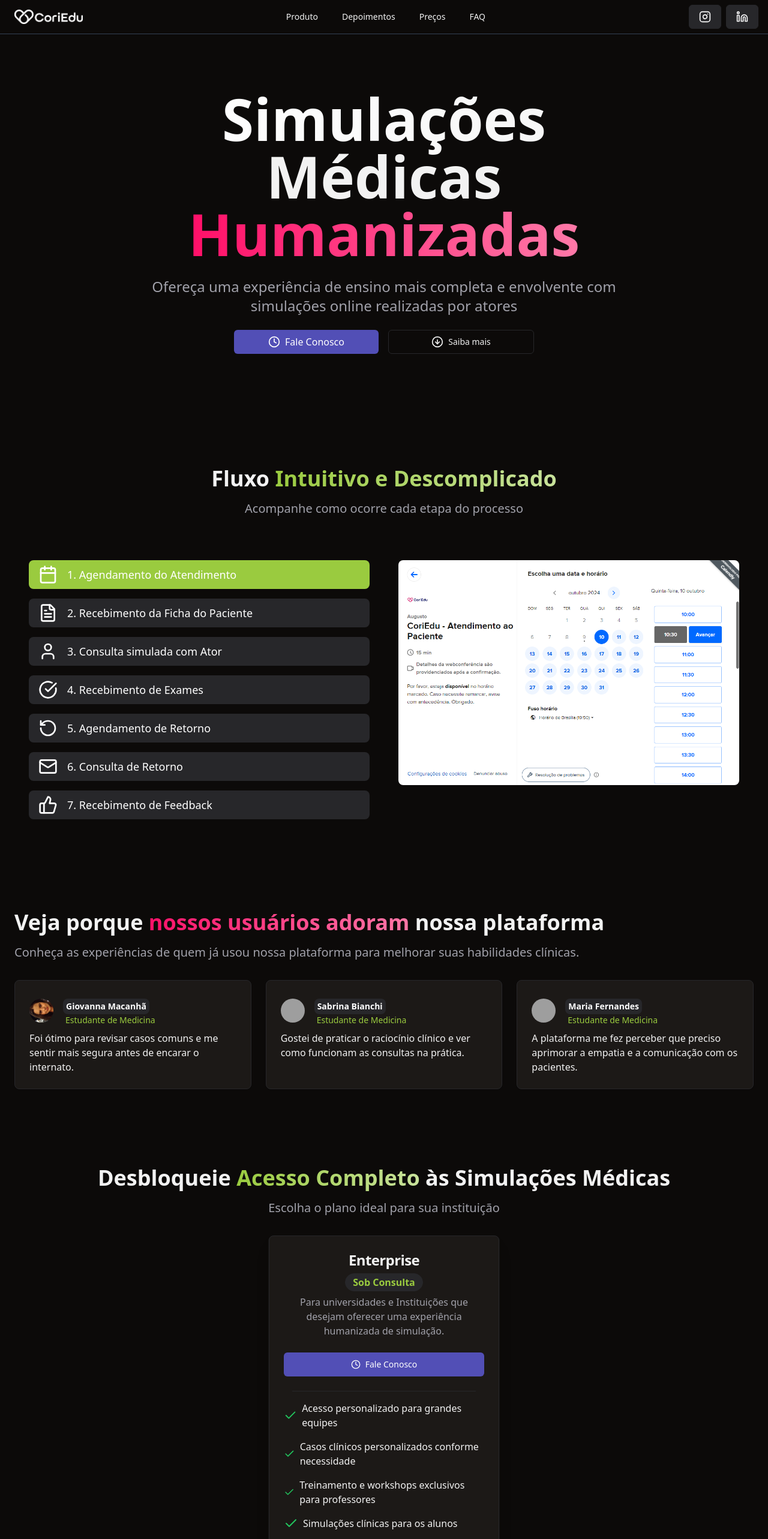
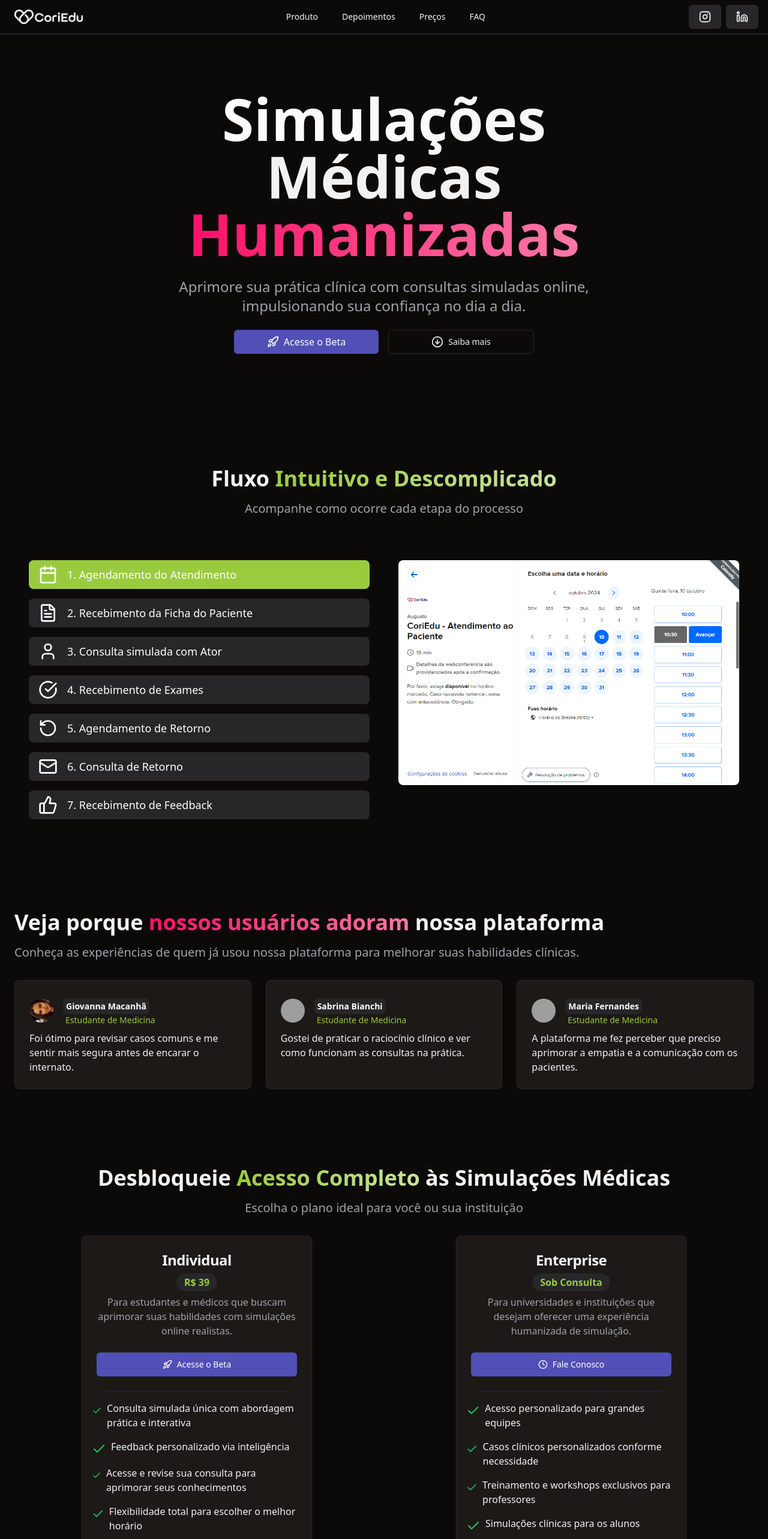
Before and after one commit to augrumph/CoriEduLanding, a React (Vite) app: page / in a window 1280 px wide. Shown: the top 2566 px of the page at 60% size. Built offline with nearby package versions, Linux system fonts and the light colour scheme; grey boxes are pictures that could not be loaded.

Commit message:
commit correções 8

```diff
--- a/package.json
+++ b/package.json
@@ -33,6 +33,7 @@
     "jsonwebtoken": "^9.0.2",
     "lucide-react": "^0.445.0",
     "morgan": "^1.10.0",
+    "nodemailer": "^6.9.16",
     "react": "^18.3.1",
     "react-dom": "^18.3.1",
     "react-scroll": "^1.9.0",
--- a/src/components/Hero.tsx
+++ b/src/components/Hero.tsx
@@ -1,25 +1,22 @@
 import { useState } from "react";
 import { Button } from "./ui/button";
 import { buttonVariants } from "./ui/button";
-import { ArrowDownCircle, Clock } from "lucide-react"; // Importando os ícones
+import { ArrowDownCircle, Rocket } from "lucide-react"; // Alterado para importar Rocket
 import ScheduleTestModal from "./ScheduleTestModal"; // Importação do modal
 
 export const Hero = () => {
   const [isModalOpen, setIsModalOpen] = useState(false);
 
   return (
-    <section
-      className="container flex flex-col justify-center items-center h-[calc(100vh-175px)] py-20 text-center space-y-8"
-      /* h-[calc(100vh-25px)]: Altura total da tela menos 25px */
-    >
+    <section className="container flex flex-col justify-center items-center h-[calc(100vh-175px)] py-20 text-center space-y-8">
       <div className="space-y-6 max-w-[800px] mx-auto">
         {/* Título */}
         <main
           className="
-            text-6xl      /* Tamanho maior para telas menores */
-            sm:text-6xl   /* Tamanho para >= 640px */
-            md:text-7xl   /* Tamanho para >= 768px */
-            lg:text-8xl   /* Tamanho para >= 1024px */
+            text-6xl
+            sm:text-6xl
+            md:text-7xl
+            lg:text-8xl
             font-bold
           "
         >
@@ -52,27 +49,27 @@ export const Hero = () => {
 
         {/* Subtítulo */}
         <p className="text-xl md:text-2xl text-muted-foreground mx-auto">
-          Ofereça uma experiência de ensino mais completa e envolvente com
-          simulações online realizadas por atores
+          Aprimore sua prática clínica com consultas simuladas online,
+          impulsionando sua confiança no dia a dia.
         </p>
 
         {/* Botões */}
         <div className="flex flex-col sm:flex-row items-center justify-center sm:space-x-4 space-y-4 sm:space-y-0 w-full max-w-[500px] mx-auto">
           <Button
             onClick={() => setIsModalOpen(true)}
-            className="flex-1 bg-[#524FB6] text-white text-[1rem] py-3 hover:bg-primary-dark font-normal flex items-center justify-center gap-2 min-w-[200px]" /* Define o min-width */
+            className="flex-1 bg-[#524FB6] text-white text-[1rem] py-3 hover:bg-primary-dark font-normal flex items-center justify-center gap-2 min-w-[200px]"
           >
-            <Clock className="h-5 w-5" /> {/* Ícone do relógio */}
-            Fale Conosco
+            <Rocket className="h-5 w-5" /> {/* Ícone do foguete */}
+            Acesse o Beta
           </Button>
 
           <a
-            href="#howItWorks" /* Referência ao ID do componente */
+            href="#howItWorks"
             className={`flex-1 ${buttonVariants({
               variant: "outline",
-            })} flex items-center justify-center space-x-2 text-[1rem] py-3 min-w-[200px]`} /* Define o min-width */
+            })} flex items-center justify-center space-x-2 text-[1rem] py-3 min-w-[200px]`}
           >
-            <ArrowDownCircle className="w-5 h-5" /> {/* Adiciona o ícone */}
+            <ArrowDownCircle className="w-5 h-5" />
             <span>Saiba mais</span>
           </a>
         </div>
--- a/src/components/Pricing.tsx
+++ b/src/components/Pricing.tsx
@@ -8,13 +8,13 @@ import {
   CardHeader,
   CardTitle,
 } from "@/components/ui/card";
-import { Check, Clock } from "lucide-react"; // Importa o ícone Clock
-import { Badge } from "@/components/ui/badge"; // Importando o Badge
-import ScheduleTestModal from "./ScheduleTestModal"; // Importa o componente modal
+import { Check, Clock, Rocket } from "lucide-react"; // Importa o Rocket
+import { Badge } from "@/components/ui/badge";
+import ScheduleTestModal from "./ScheduleTestModal";
 
 interface PricingProps {
   title: string;
-  price?: number; // Tornado opcional para o plano Enterprise
+  price?: number; // Valor definido para planos individuais
   description: string;
   buttonText: string;
   benefitList: string[];
@@ -22,10 +22,23 @@ interface PricingProps {
 
 const pricingList: PricingProps[] = [
   {
+    title: "Individual",
+    price: 39,
+    description:
+      "Para estudantes e médicos que buscam aprimorar suas habilidades com simulações online realistas.",
+    buttonText: "Acesse o Beta",
+    benefitList: [
+      "Consulta simulada única com abordagem prática e interativa",
+      "Feedback personalizado via inteligência",
+      "Acesse e revise sua consulta para aprimorar seus conhecimentos",
+      "Flexibilidade total para escolher o melhor horário",
+    ],
+  },
+  {
     title: "Enterprise",
     description:
-      "Para universidades e Instituições que desejam oferecer uma experiência humanizada de simulação.",
-    buttonText: "Fale Conosco", // Atualizado para "Lista de Espera"
+      "Para universidades e instituições que desejam oferecer uma experiência humanizada de simulação.",
+    buttonText: "Fale Conosco",
     benefitList: [
       "Acesso personalizado para grandes equipes",
       "Casos clínicos personalizados conforme necessidade",
@@ -57,27 +70,25 @@ export const Pricing = () => {
       </h2>
 
       <h3 className="text-xl text-center text-muted-foreground pt-4 pb-8">
-        Escolha o plano ideal para sua instituição
+        Escolha o plano ideal para você ou sua instituição
       </h3>
 
-      {/* Container Flex para centralizar o card */}
-      <div className="flex justify-center">
+      <div className="flex flex-col md:flex-row gap-4 justify-center">
+        {pricingList.map((plan: PricingProps) => (
           <Card
-          key={pricingList[0].title}
+            key={plan.title}
             className="w-full max-w-sm mx-auto drop-shadow-xl shadow-black/10 dark:shadow-white/10"
           >
             <CardHeader className="text-center flex flex-col items-center">
-            <CardTitle className="text-2xl font-bold">
-              {pricingList[0].title}
-            </CardTitle>
+              <CardTitle className="text-2xl font-bold">{plan.title}</CardTitle>
               <Badge
                 variant="secondary"
                 className="mt-2 mb-2 text-base text-[#9ACB3F] bg-secondary border-secondary border px-3"
               >
-              Sob Consulta
+                {plan.price ? `R$ ${plan.price}` : "Sob Consulta"}
               </Badge>
               <CardDescription className="text-base">
-              {pricingList[0].description}
+                {plan.description}
               </CardDescription>
             </CardHeader>
 
@@ -85,29 +96,36 @@ export const Pricing = () => {
               <Button
                 className="w-full text-white flex items-center justify-center"
                 style={{ backgroundColor: "#524FB6" }}
-              onClick={handleOpenModal} // Abre o modal ao clicar no botão
+                onClick={handleOpenModal} // Ambos os botões abrem o modal
               >
+                {plan.title === "Individual" ? (
+                  <>
+                    <Rocket className="w-4 h-4 mr-2" />
+                    {plan.buttonText}
+                  </>
+                ) : (
+                  <>
                     <Clock className="w-4 h-4 mr-2" />
-              {pricingList[0].buttonText}
+                    {plan.buttonText}
+                  </>
+                )}
               </Button>
             </CardContent>
 
             <hr className="w-4/5 m-auto mb-4" />
 
-          <CardFooter className="flex">
-            <div className="space-y-4">
-              {pricingList[0].benefitList.map((benefit: string) => (
-                <span key={benefit} className="flex items-center">
-                  <Check className="text-green-500" />{" "}
-                  <h3 className="ml-2">{benefit}</h3>
-                </span>
+            <CardFooter className="flex flex-col items-start space-y-4 px-4">
+              {plan.benefitList.map((benefit: string) => (
+                <div key={benefit} className="flex items-start">
+                  <Check className="text-green-500 mt-1" />
+                  <span className="ml-2">{benefit}</span>
+                </div>
+              ))}
+            </CardFooter>
+          </Card>
         ))}
       </div>
-          </CardFooter>
-        </Card>
-      </div>
 
-      {/* ScheduleTestModal - componente modal */}
       <ScheduleTestModal open={isModalOpen} onOpenChange={handleCloseModal} />
     </section>
   );
--- a/src/components/ScheduleTestModal.tsx
+++ b/src/components/ScheduleTestModal.tsx
@@ -48,7 +48,7 @@ const ScheduleTestModal: React.FC<ScheduleTestModalProps> = ({
   const [isSubmitting, setIsSubmitting] = useState<boolean>(false);
   const [submitError, setSubmitError] = useState<string | null>(null);
 
-  // Função para lidar com mudanças nos inputs
+  // Lida com a mudança nos inputs
   const handleInputChange = (e: React.ChangeEvent<HTMLInputElement>) => {
     const { name, value } = e.target;
 
@@ -64,25 +64,25 @@ const ScheduleTestModal: React.FC<ScheduleTestModalProps> = ({
     }));
   };
 
-  // Função para lidar com mudanças na profissão
+  // Lida com a mudança na profissão e reseta os campos relacionados
   const handleProfessionChange = (value: string) => {
-    setFormData({
-      ...formData,
+    setFormData((prevData) => ({
+      ...prevData,
       profession: value,
       university: "",
       period: "",
       specialization: "",
       institution: "",
-    });
+    }));
     // Limpa todos os erros ao mudar a profissão
     setErrors({});
   };
 
-  // Função de validação do formulário
+  // Validação do formulário
   const validate = (): boolean => {
     const newErrors: { [key: string]: string } = {};
 
-    // Validação sempre obrigatória
+    // Valida os campos sempre obrigatórios
     if (!formData.name.trim()) {
       newErrors.name = "Nome é obrigatório.";
     }
@@ -94,7 +94,7 @@ const ScheduleTestModal: React.FC<ScheduleTestModalProps> = ({
       newErrors.email = "Email inválido.";
     }
 
-    // Validação condicional para Estudante
+    // Validação para Estudante
     if (formData.profession === "Estudante") {
       if (!formData.university.trim()) {
         newErrors.university = "Universidade é obrigatória.";
@@ -104,7 +104,7 @@ const ScheduleTestModal: React.FC<ScheduleTestModalProps> = ({
       }
     }
 
-    // Validação condicional para Médico e Outros
+    // Validação para Médico e Outros
     if (formData.profession === "Médico" || formData.profession === "Outros") {
       if (!formData.specialization.trim()) {
         newErrors.specialization = "Especialização ou cargo é obrigatório.";
@@ -115,30 +115,46 @@ const ScheduleTestModal: React.FC<ScheduleTestModalProps> = ({
     }
 
     setErrors(newErrors);
-
     return Object.keys(newErrors).length === 0;
   };
 
-  // Função para lidar com o envio do formulário
+  // Envio do formulário com payload condicional
   const handleSubmit = async (e: React.FormEvent) => {
     e.preventDefault();
-    setSubmitError(null); // Resetar erros de submissão
+    setSubmitError(null);
 
     if (validate()) {
       setIsSubmitting(true);
 
       try {
-        // Enviar dados para o back-end
+        // Cria o payload apenas com os campos necessários
+        const payload =
+          formData.profession === "Estudante"
+            ? {
+                name: formData.name,
+                email: formData.email,
+                profession: formData.profession,
+                university: formData.university,
+                period: formData.period,
+              }
+            : {
+                name: formData.name,
+                email: formData.email,
+                profession: formData.profession,
+                specialization: formData.specialization,
+                institution: formData.institution,
+              };
+
         const response = await fetch("https://corieducational.com/api/form", {
           method: "POST",
           headers: {
             "Content-Type": "application/json",
           },
-          body: JSON.stringify(formData),
+          body: JSON.stringify(payload),
         });
 
         if (response.ok) {
-          // Resetar o formulário
+          // Reseta o formulário e exibe a confirmação
           setFormData({
             name: "",
             email: "",
@@ -148,8 +164,8 @@ const ScheduleTestModal: React.FC<ScheduleTestModalProps> = ({
             specialization: "",
             institution: "",
           });
-          onOpenChange(false); // Fecha o modal do formulário
-          setIsAlertOpen(true); // Abre o alerta de confirmação
+          onOpenChange(false);
+          setIsAlertOpen(true);
         } else {
           const errorData = await response.json();
           setSubmitError(
@@ -167,9 +183,9 @@ const ScheduleTestModal: React.FC<ScheduleTestModalProps> = ({
     }
   };
 
-  // Função para confirmar o alerta de sucesso
+  // Fecha o alerta de confirmação
   const handleConfirm = () => {
-    setIsAlertOpen(false); // Fecha o alerta
+    setIsAlertOpen(false);
   };
 
   return (
@@ -342,7 +358,7 @@ const ScheduleTestModal: React.FC<ScheduleTestModalProps> = ({
         </DialogContent>
       </Dialog>
 
-      {/* Inclui o Alerta de Confirmação */}
+      {/* Alerta de Confirmação */}
       <ConfirmationAlert isOpen={isAlertOpen} onClose={handleConfirm} />
     </>
   );
```
Also changed, not shown: 1 other file (tests, documents, lock files or other folders). Lines whose indentation alone changed are shown as unchanged.
